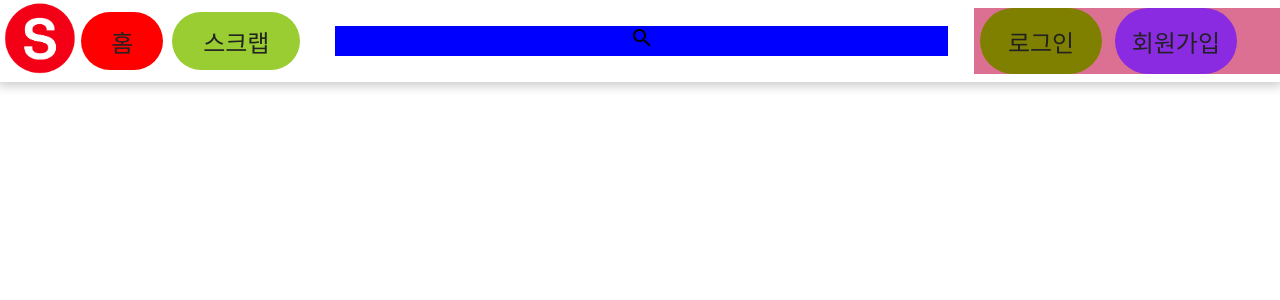
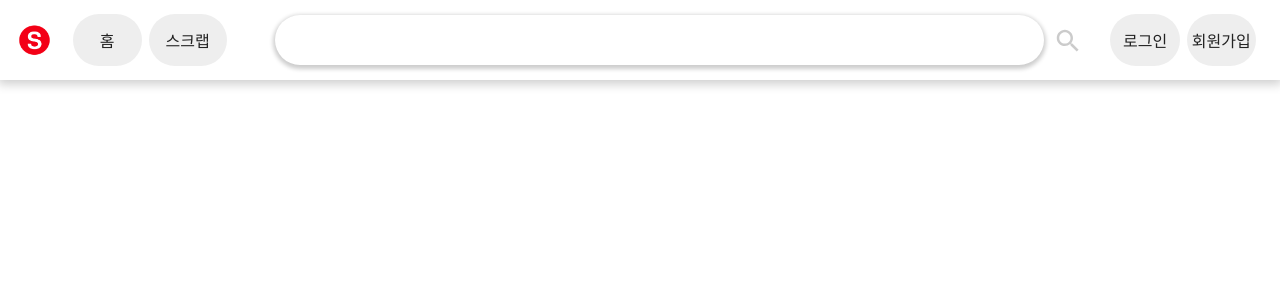
Before and after one commit to Somniumry/4-scrapers-client, a React (Create React App) app: page / in a window 1280 px wide. Shown: the top 300 px of the page. Built offline with nearby package versions, Linux system fonts and the light colour scheme; a web font is replaced by a local one.

Commit message:
5 - header 컴포넌트 UI 구현 / 레이아웃, CSS 작업, 헤더 각 컴포넌트 분리 등

```diff
--- a/src/common/App.css
+++ b/src/common/App.css
@@ -22,6 +22,10 @@
 * {
   padding: 0;
   margin: 0;
+}
+
+a {
+  text-decoration: none;
 }
 
 /* .App {
--- a/src/common/Header.module.css
+++ b/src/common/Header.module.css
@@ -2,11 +2,11 @@
 
 .header {
     width: 100%;
-    /* padding: 0.5%; */
-    /* background: tomato; */
+    height: 80px;
     color: #222;
     font-family: 'S-CoreDream-5Medium';
-    font-size: 1.5rem;
+    font-size: 1rem;
+    padding: 3% 0;
     display: flex;
     text-align: center;
     box-shadow: 0px 2px 10px 2px rgba(0, 0, 0, .2);
@@ -14,70 +14,121 @@
     box-sizing: border-box;
 }
 
+a {
+    color: #222;
+}
+
+
 /* --------------------- logo area --------------------- */
 
 .logo {
-    width: 6%;
+    width: 8%;
     /* background: tomato; */
+}
+
+.logo img {
+    width: 50%;
+    vertical-align: middle; /* img는 텍스트보다 살짝 위쪽에 위치 -> 일정하게 잡기 위해 사용 */
+    cursor: pointer;
 }
 
 /* ----------------- home, scrap area ----------------- */
 
 .left_menu {
-    width: 19%;
+    width: 20%;
     display: flex;
 }
 
 .left_menu_home {
-    width: 35%;
+    width: 40%;
     border-radius: 70px;
-    padding: 5% 0;
+    padding: 8% 0;
     margin: 0 2%;
-    background: red;
+    background: #eee;
+    color: #222;
+    cursor: pointer;
 }
 
+/* .left_menu_home:hover {
+    background: #ddd;
+} */
+
 .left_menu_scrap {
-    width: 55%;
+    width: 45%;
     border-radius: 70px;
-    padding: 5% 0;
+    padding: 8% 0;
     margin: 0 2%;
-    background: yellowgreen;
+    background: #eee;
+    cursor: pointer;
 }
 
-/* ------------------- search area ------------------- */
+.left_menu_scrap:hover {
+    background: #ddd;
+}
+
+/* ------------------- searchbar area ------------------- */
+
+form {
+    width: 100%;
+}
 
 .searchbar {
-    width: 50%;
-    margin: 0 2%;
-    background: blue;
+    width: 100%;
+    /* background: blue; */
 }
 
-.searchbar span {
-    width: 80%;
-    /* padding: 1% 80% 1% 80%; */
-    background: tomato;
+.searchbar input {
+    width: 85%;
+    border-radius: 70px;
+    box-shadow: 0px 2px 4px 2px rgba(0, 0, 0, .2);
+    border: none;
+    padding: 2%;
+    margin: 0 1%;
+    outline: none; /* input 박스를 클릭 했을떄 나오는 테두리 없애기 */
+    /* background: tomato; */
+}
+
+
+.searchbar img {
+    vertical-align: middle;
+    opacity: 0.2;
+    cursor: pointer;
+    /* background: violet; */
+}
+
+.searchbar img:hover {
+    background: #ddd;
 }
 
 /* ------ signin, signup(signout, userinfo) area ------ */
 
 .right_menu {
-    width: 25%;
+    width: 20%;
     display: flex;
-    background: palevioletred;
 }
 
 .right_menu_signIn {
     width: 40%;
     border-radius: 70px;
-    padding: 5% 0;
+    padding: 8% 0;
     margin: 0 2%;
-    background: olive;
+    background: #eee;
+    cursor: pointer;
+}
+
+.right_menu_signIn:hover {
+    background: #ddd;
 }
 
 .right_menu_signUp {
     width: 40%;
     border-radius: 70px;
-    padding: 5% 0;
+    padding: 8% 0;
     margin: 0 2%;
-    background: blueviolet;
+    background: #eee;
+    cursor: pointer;
 }
+
+.right_menu_signUp:hover {
+    background: #ddd;
+}
--- a/src/components/section/Header.js
+++ b/src/components/section/Header.js
@@ -1,27 +1,30 @@
 import React from 'react';
 import styles from '../../common/Header.module.css';
 
-import logoImg from '../../style/images/logo.png';
-import searchImg from '../../style/images/search-24px.svg';
+import Logo from './Logo';
+import Home from './Home';
+import Scrap from './Scrap';
+import Searchbar from './Searchbar';
+import SignIn from './SignIn';
+import SignUp from './SignUp';
 
 export default function Header() {
+
+    // const [clicked, setClicked] = useState(true);
+
     return (
-        <div className={styles.header}>
-            <div className={styles.logo}>
-                <img src={logoImg} width="80px" alt="logo" />
+            <div className={styles.header}>
+                <Logo />
+                <div className={styles.left_menu}>
+                    <Home />
+                    <Scrap />
+                </div>
+                <Searchbar />
+                <div className={styles.right_menu}>
+                    <SignIn />
+                    <SignUp />
+                </div>
             </div>
-            <div className={styles.left_menu}>
-                <div className={styles.left_menu_home}>홈</div>
-                <div className={styles.left_menu_scrap}>스크랩</div>
-            </div>
-            <div className={styles.searchbar}>
-                <span></span>
-                <img src={searchImg}/>
-            </div>
-            <div className={styles.right_menu}>
-                <div className={styles.right_menu_signIn}>로그인</div>
-                <div className={styles.right_menu_signUp}>회원가입</div>
-            </div>
-        </div>
     )
+
 }
--- /dev/null
+++ b/src/components/section/Home.js
@@ -0,0 +1,13 @@
+import React from 'react';
+import {
+    Link
+} from 'react-router-dom';
+import styles from '../../common/Header.module.css';
+
+export default function Home() {
+    return (
+        <div className={styles.left_menu_home}>
+            <Link to="/">홈</Link>
+        </div>
+    )
+}
--- /dev/null
+++ b/src/components/section/Logo.js
@@ -0,0 +1,15 @@
+import React from 'react';
+import {
+    Link
+} from 'react-router-dom';
+import styles from '../../common/Header.module.css';
+import logoImg from '../../style/images/logo.png';
+
+export default function Logo() {
+    return (
+        <div className={styles.logo}>
+            <Link to="/"><img src={logoImg} width="50px" alt="logo" /></Link>
+        </div>
+    )
+
+}
--- /dev/null
+++ b/src/components/section/Scrap.js
@@ -0,0 +1,13 @@
+import React from 'react';
+import {
+    Link
+} from 'react-router-dom';
+import styles from '../../common/Header.module.css';
+
+export default function Scrap() {
+    return (
+        <div className={styles.left_menu_scrap}>
+            <Link to="/scrap">스크랩</Link>
+        </div>
+    )
+}
--- /dev/null
+++ b/src/components/section/Searchbar.js
@@ -0,0 +1,23 @@
+import React, { useState, useEffect } from 'react';
+import styles from '../../common/Header.module.css';
+import searchImg from '../../style/images/search-24px.svg';
+
+function handleClick(value) {
+    console.log(value);
+}
+
+export default function Searchbar() {
+
+    const [value, setValue] = useState('');
+
+    useEffect(() => {
+        // console.log(value);
+    })
+
+    return (
+        <div className={styles.searchbar}>
+            <input value={value} onChange={e => setValue(e.target.value) }/>
+            <img src={searchImg} width="30px" onClick={() => handleClick(value)}/>
+        </div>
+    )
+}
--- /dev/null
+++ b/src/components/section/SignIn.js
@@ -0,0 +1,10 @@
+import React from 'react';
+import styles from '../../common/Header.module.css';
+
+export default function SignIn() {
+    return (
+        <div className={styles.right_menu_signIn}>
+            로그인
+        </div>
+    )
+}
--- /dev/null
+++ b/src/components/section/SignUp.js
@@ -0,0 +1,10 @@
+import React from 'react';
+import styles from '../../common/Header.module.css';
+
+export default function SignUp() {
+    return (
+        <div className={styles.right_menu_signUp}>
+            회원가입
+        </div>
+    )
+}
```
Also changed, not shown: 1 other file (tests, documents, lock files or other folders).
